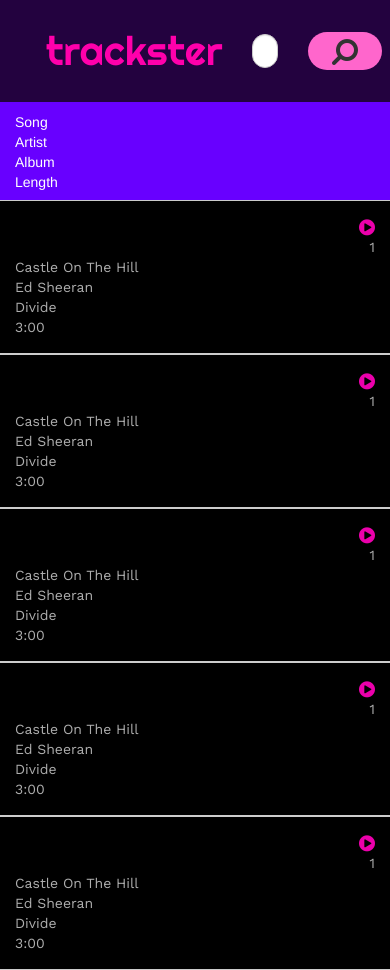
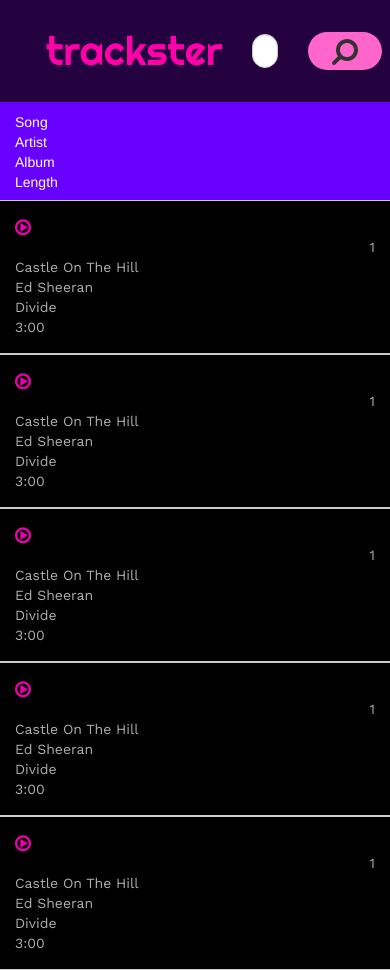
Before and after one commit to kevinmtate/trackster, a plain HTML site: page index.html in a window 390 px wide. Drawn offline with nearby package versions, Linux system fonts and the light colour scheme.

Commit message:
updated play button

```diff
--- a/index.html
+++ b/index.html
@@ -46,7 +46,9 @@
     </div>
 
     <div class="row track">
-      <div class="col-sm-1 text-right"><i class="fa fa-play-circle fa-lg"></i></div>
+      <a href ="https://www.youtube.com/watch?v=eI_O5_tJ1hA&feature=youtu.be" class="col-sm-1 text-right" target="_blank">
+        <i class="fa fa-play-circle-o fa-lg"></i>
+      </a>
       <div class="col-sm-1 text-right">1</div>
       <div class="col-sm-4">Castle On The Hill</div>
       <div class="col-sm-2">Ed Sheeran</div>
@@ -54,7 +56,9 @@
       <div class="col-sm-2">3:00</div>
     </div>
     <div class="row track">
-      <div class="col-sm-1 text-right"><i class="fa fa-play-circle fa-lg"></i></div>
+      <a href ="https://www.youtube.com/watch?v=eI_O5_tJ1hA&feature=youtu.be" class="col-sm-1 text-right" target="_blank">
+        <i class="fa fa-play-circle-o fa-lg"></i>
+      </a>
       <div class="col-sm-1 text-right">1</div>
       <div class="col-sm-4">Castle On The Hill</div>
       <div class="col-sm-2">Ed Sheeran</div>
@@ -62,7 +66,9 @@
       <div class="col-sm-2">3:00</div>
     </div>
     <div class="row track">
-      <div class="col-sm-1 text-right"><i class="fa fa-play-circle fa-lg"></i></div>
+      <a href ="https://www.youtube.com/watch?v=eI_O5_tJ1hA&feature=youtu.be" class="col-sm-1 text-right" target="_blank">
+        <i class="fa fa-play-circle-o fa-lg"></i>
+      </a>
       <div class="col-sm-1 text-right">1</div>
       <div class="col-sm-4">Castle On The Hill</div>
       <div class="col-sm-2">Ed Sheeran</div>
@@ -70,7 +76,9 @@
       <div class="col-sm-2">3:00</div>
     </div>
     <div class="row track">
-      <div class="col-sm-1 text-right"><i class="fa fa-play-circle fa-lg"></i></div>
+      <a href ="https://www.youtube.com/watch?v=eI_O5_tJ1hA&feature=youtu.be" class="col-sm-1 text-right" target="_blank">
+        <i class="fa fa-play-circle-o fa-lg"></i>
+      </a>
       <div class="col-sm-1 text-right">1</div>
       <div class="col-sm-4">Castle On The Hill</div>
       <div class="col-sm-2">Ed Sheeran</div>
@@ -78,7 +86,9 @@
       <div class="col-sm-2">3:00</div>
     </div>
     <div class="row track">
-      <div class="col-sm-1 text-right"><i class="fa fa-play-circle fa-lg"></i></div>
+      <a href ="https://www.youtube.com/watch?v=eI_O5_tJ1hA&feature=youtu.be" class="col-sm-1 text-right" target="_blank">
+        <i class="fa fa-play-circle-o fa-lg"></i>
+      </a>
       <div class="col-sm-1 text-right">1</div>
       <div class="col-sm-4">Castle On The Hill</div>
       <div class="col-sm-2">Ed Sheeran</div>
```
